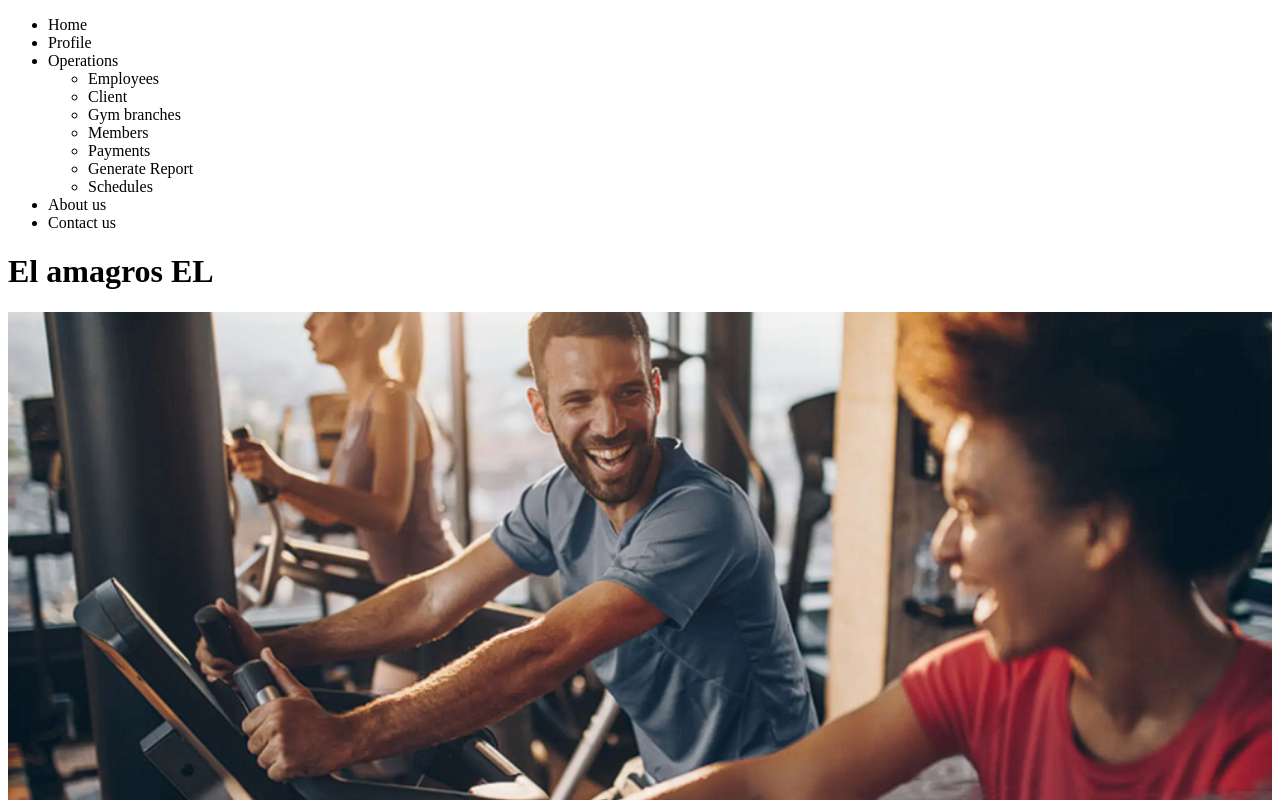
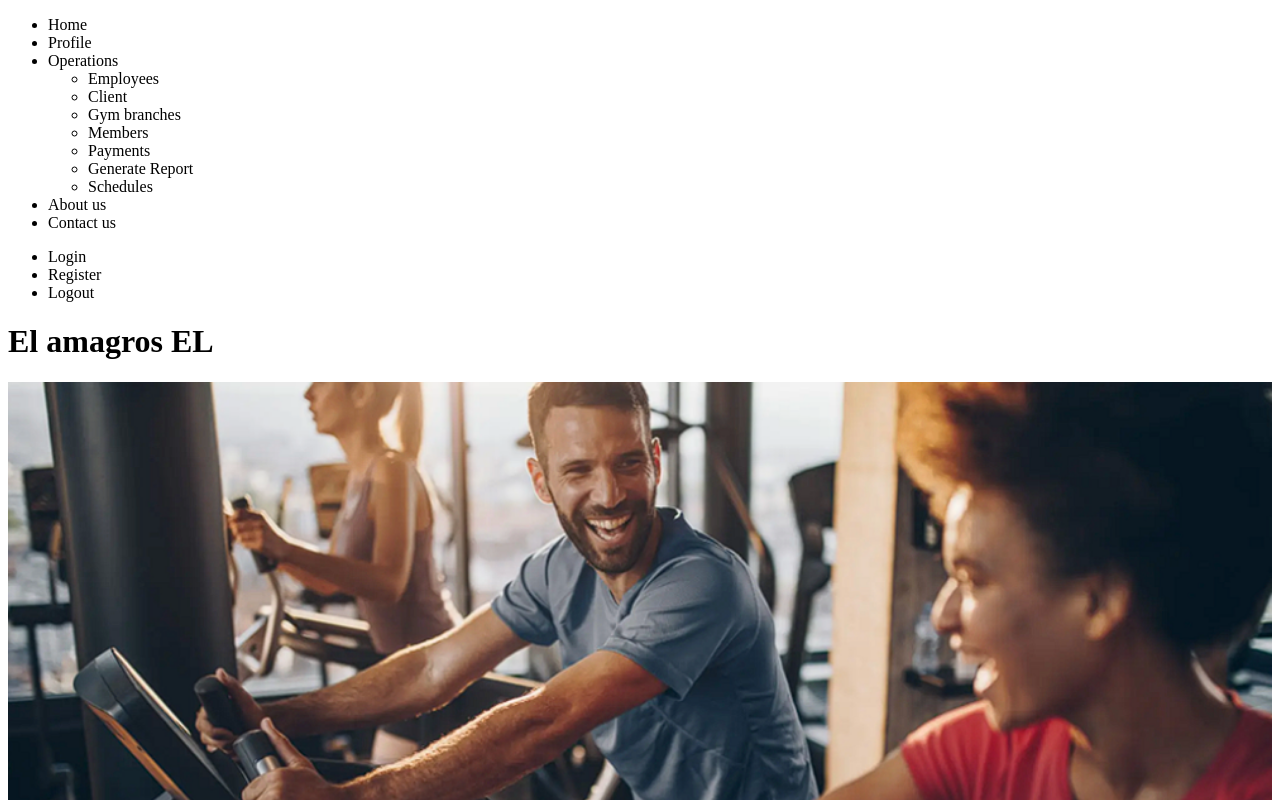
Before and after one commit to ian-afk/GYM_PROJECT_mern, a React (Vite) app in the folder frontend/: page / in a window 1280 px wide. Shown: the top 800 px of the page. Built offline with nearby package versions, Linux system fonts and the light colour scheme.

Commit message:
add nav login logout

```diff
--- a/frontend/src/App.jsx
+++ b/frontend/src/App.jsx
@@ -33,10 +33,21 @@ function Nav() {
   );
 }
 
+function LoginLogout() {
+  return (
+    <ul>
+      <li>Login</li>
+      <li>Register</li>
+      <li>Logout</li>
+    </ul>
+  );
+}
+
 function Home() {
   return (
     <>
       <Nav />
+      <LoginLogout />
       <h1>El amagros EL</h1>
       <Main />
     </>
```
